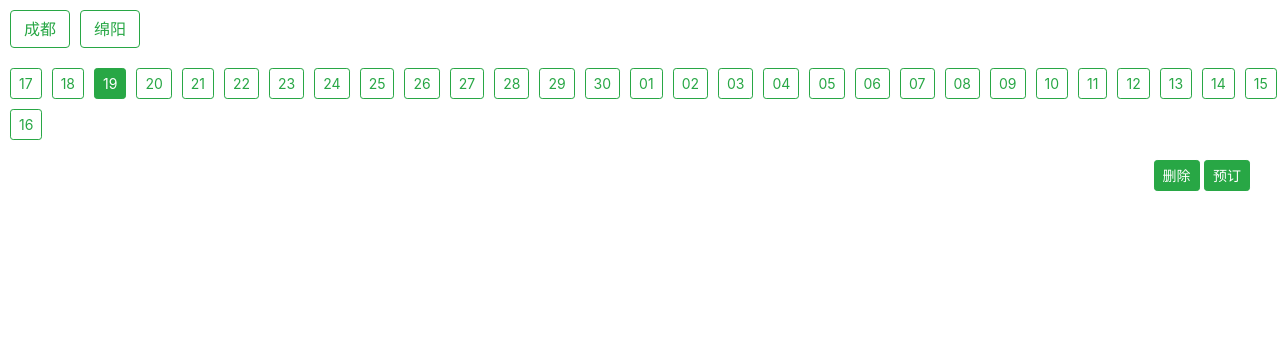
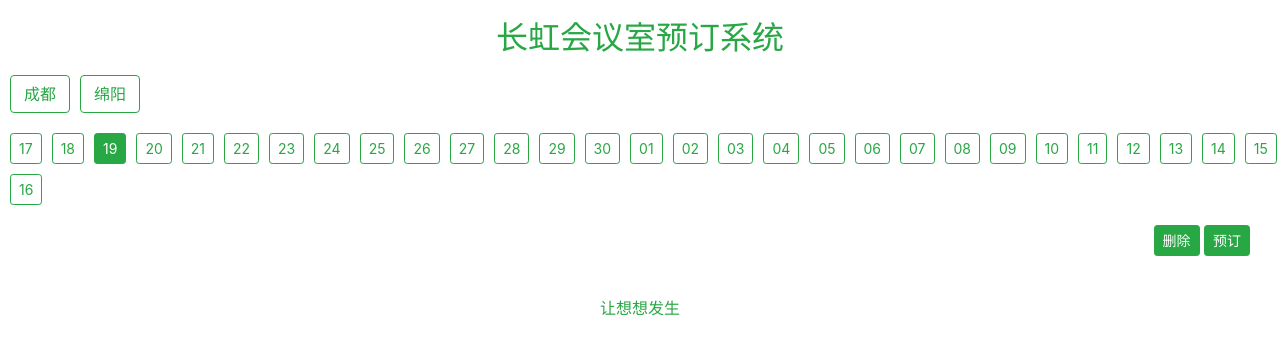
Before and after one commit to 120011676/mrr-html, a plain HTML site: page html/index.html in a window 1280 px wide. Drawn offline with Linux system fonts and the light colour scheme.

Commit message:
美化页面

```diff
--- a/html/css/index.css
+++ b/html/css/index.css
@@ -196,3 +196,16 @@ label.error {
 .btn-success.focus, .btn-success:focus {
     box-shadow: none;
 }
+
+.hand {
+    color: #28a745;
+    text-align: center;
+    margin-top: 20px;
+    margin-bottom: 20px;
+}
+
+.foot {
+    color: #28a745;
+    text-align: center;
+    margin-top: 40px;
+}
--- a/html/index.html
+++ b/html/index.html
@@ -18,6 +18,9 @@
     <script type="text/javascript" src="js/datetime/datatime.js"></script>
 </head>
 <body>
+<div class="hand">
+    <h2>长虹会议室预订系统</h2>
+</div>
 <div class="menu"></div>
 <div class="date"></div>
 <div>
@@ -163,6 +166,9 @@
 <div class="div_charts">
     <div class="info"></div>
 </div>
+<div class="foot">
+让想想发生
+</div>
 <script type="text/javascript" src="js/html/index.js"></script>
 </body>
 </html>
```
